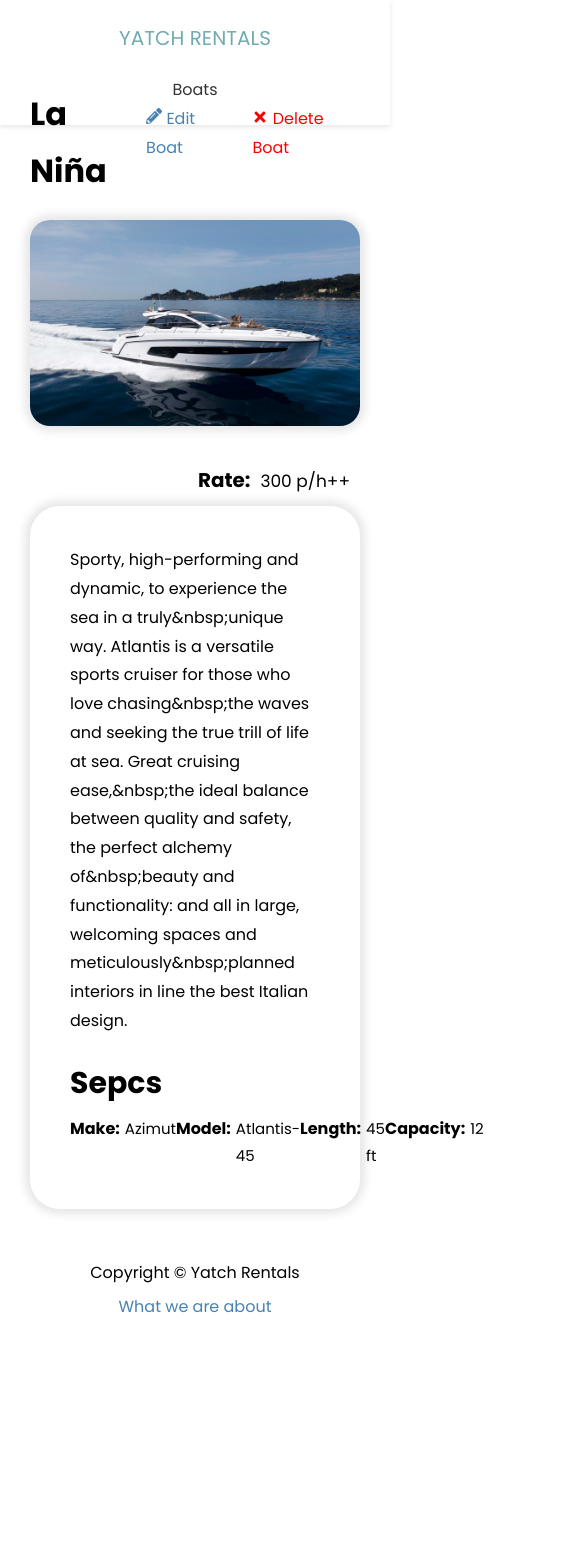
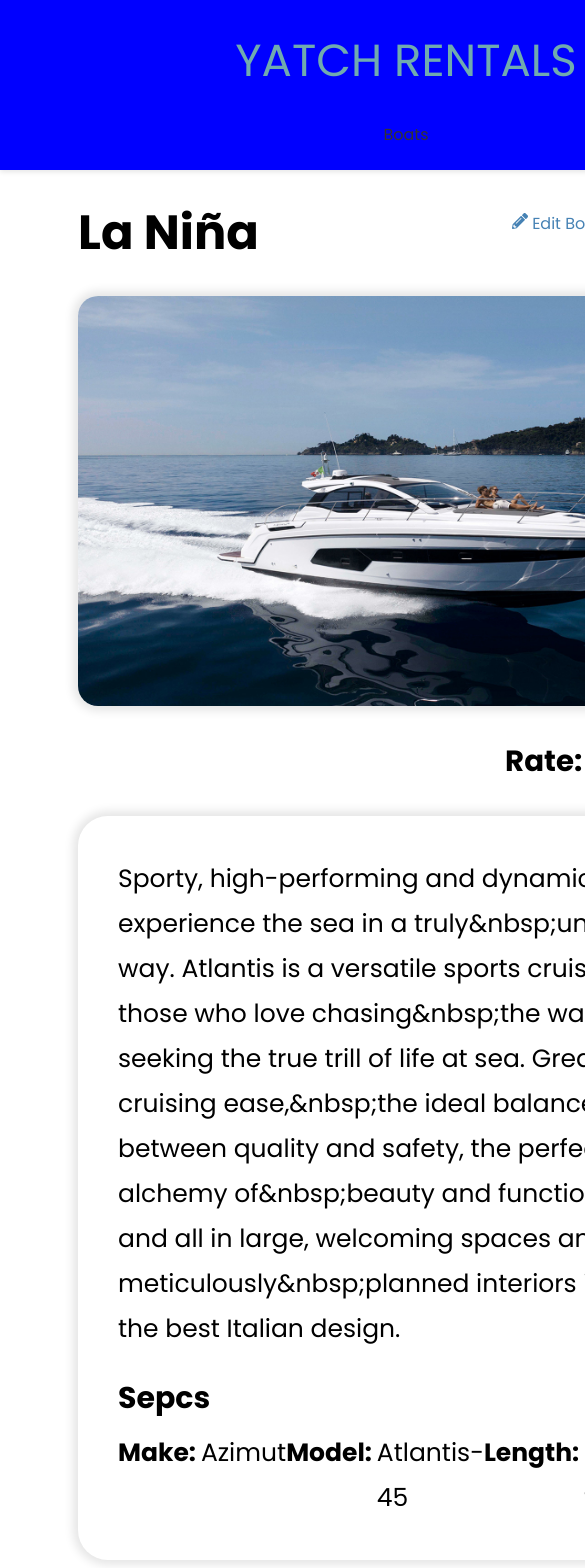
Before and after one commit to blksmth1725/Yatch_Rentals, a Next.js app in the folder yatch_rentals_frontend/: page /boats/Azimut-Atlantis in a window 390 px wide. Shown: the top 1568 px of the page, 585 px wide, since content can reach past the window. Before the commit the page ends 1361 px from the top, so only its background shows below. Built offline with nearby package versions, Linux system fonts and the light colour scheme; no server answers.

Commit message:
Messing around with mobile styling layout

```diff
--- a/yatch_rentals_frontend/pages/boats/[slug].js
+++ b/yatch_rentals_frontend/pages/boats/[slug].js
@@ -12,7 +12,7 @@ export default function Boat({ boat }) {
     <Layout>
       <div className={styles.boat}>
         <div className={styles.header}>
-          <h1>{boat.name}</h1>
+          <h1 className={styles.mobile_title}>{boat.name}</h1>
           <div className={styles.controls}>
             <Link href={`/boats/edit/${boat.id}`}>
               <a>
--- a/yatch_rentals_frontend/styles/Boat.module.css
+++ b/yatch_rentals_frontend/styles/Boat.module.css
@@ -90,3 +90,40 @@
 .price {
   font-size: 15px;
 }
+
+@media (max-width: 768px) {
+  .boat {
+    display: flex;
+    flex-direction: column;
+  }
+
+  .info_container_toplevel {
+    font-size: 25px;
+    padding: 40px;
+    display: flex;
+    gap: 20px;
+    border-radius: 30px;
+    flex-direction: column;
+    box-shadow: 0px 0px 10px 5px rgba(0, 0, 0, 0.1);
+  }
+
+  .spec_info_container_span {
+    font-size: 25px;
+  }
+
+  .rate_container {
+    margin-top: 30px;
+    margin-bottom: 30px;
+    font-size: 25px;
+    padding-right: 10px;
+    gap: 10px;
+    display: flex;
+    justify-content: flex-end;
+    align-items: center;
+    height: 50px;
+  }
+
+  .mobile_title {
+    font-size: 300%;
+  }
+}
--- a/yatch_rentals_frontend/styles/Header.module.css
+++ b/yatch_rentals_frontend/styles/Header.module.css
@@ -35,9 +35,15 @@
 }
 
 @media (max-width: 768px) {
+  .logo a {
+    font-size: 45px;
+    color: #70abaf;
+  }
   .header {
     flex-direction: column;
     height: auto;
+    background-color: blue;
+    width: 812px;
     padding-bottom: 20px;
     margin-bottom: -80px;
   }
@@ -55,7 +61,4 @@
   .logo {
     margin: 20px 0;
   }
-
-  .header_links {
-  }
 }
--- a/yatch_rentals_frontend/styles/Layout.module.css
+++ b/yatch_rentals_frontend/styles/Layout.module.css
@@ -1,5 +1,15 @@
 .container {
+  height: auto;
   margin: 40px auto;
   max-width: 960px;
   padding: 0 30px;
 }
+
+@media (max-width: 768px) {
+  .container {
+    margin-top: 100px;
+    padding-right: 20%;
+    padding-left: 20%;
+    width: 812px;
+  }
+}
--- a/yatch_rentals_frontend/styles/globals.css
+++ b/yatch_rentals_frontend/styles/globals.css
@@ -8,6 +8,7 @@
 
 html,
 body {
+  height: auto;
   font-family: "Poppins", sans-serif;
   line-height: 1.8;
 }
@@ -65,3 +66,9 @@ h1 {
 .btn-icon svg {
   margin-right: 5px;
 }
+
+@media (max-width: 768px) {
+  .html {
+    width: auto;
+  }
+}
```
